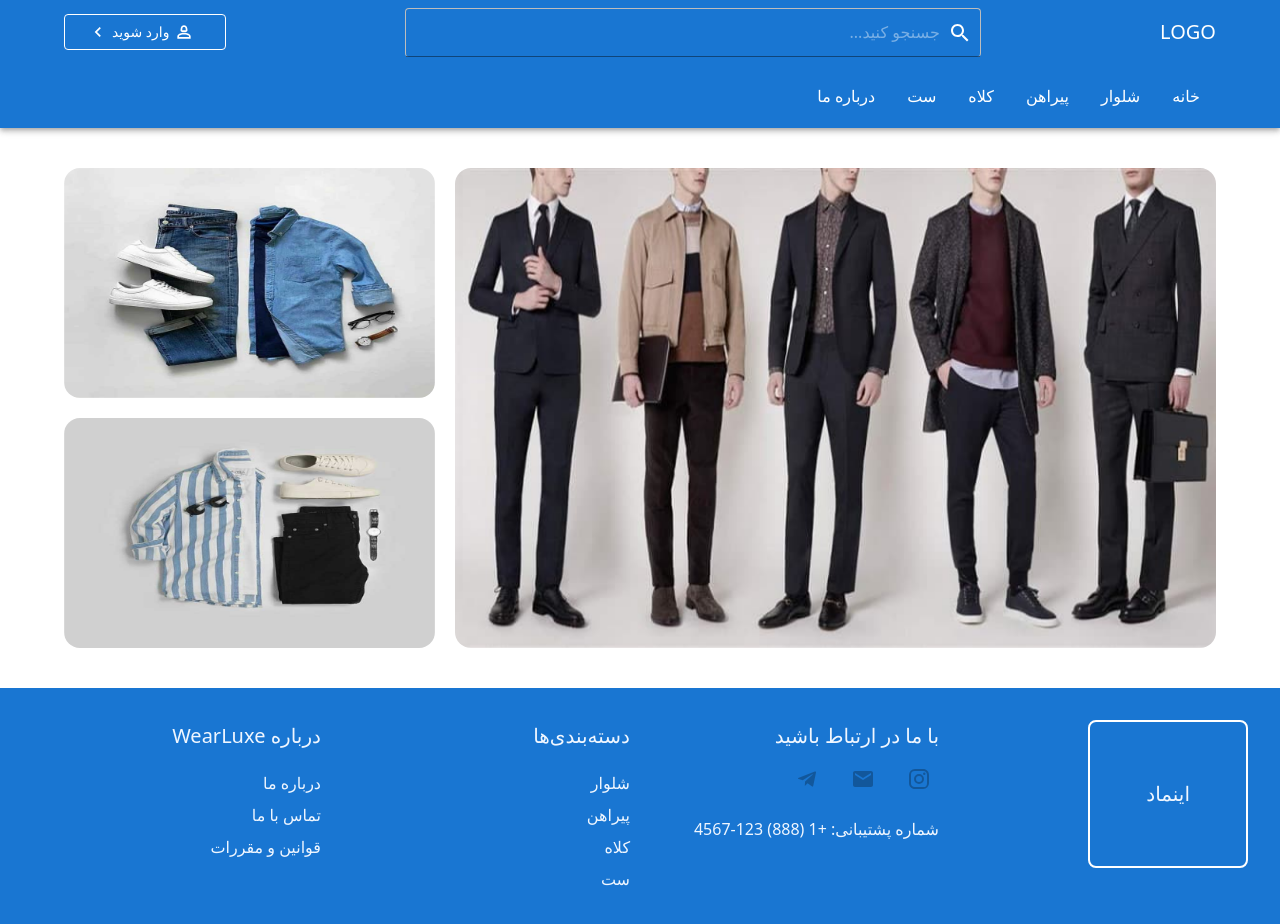
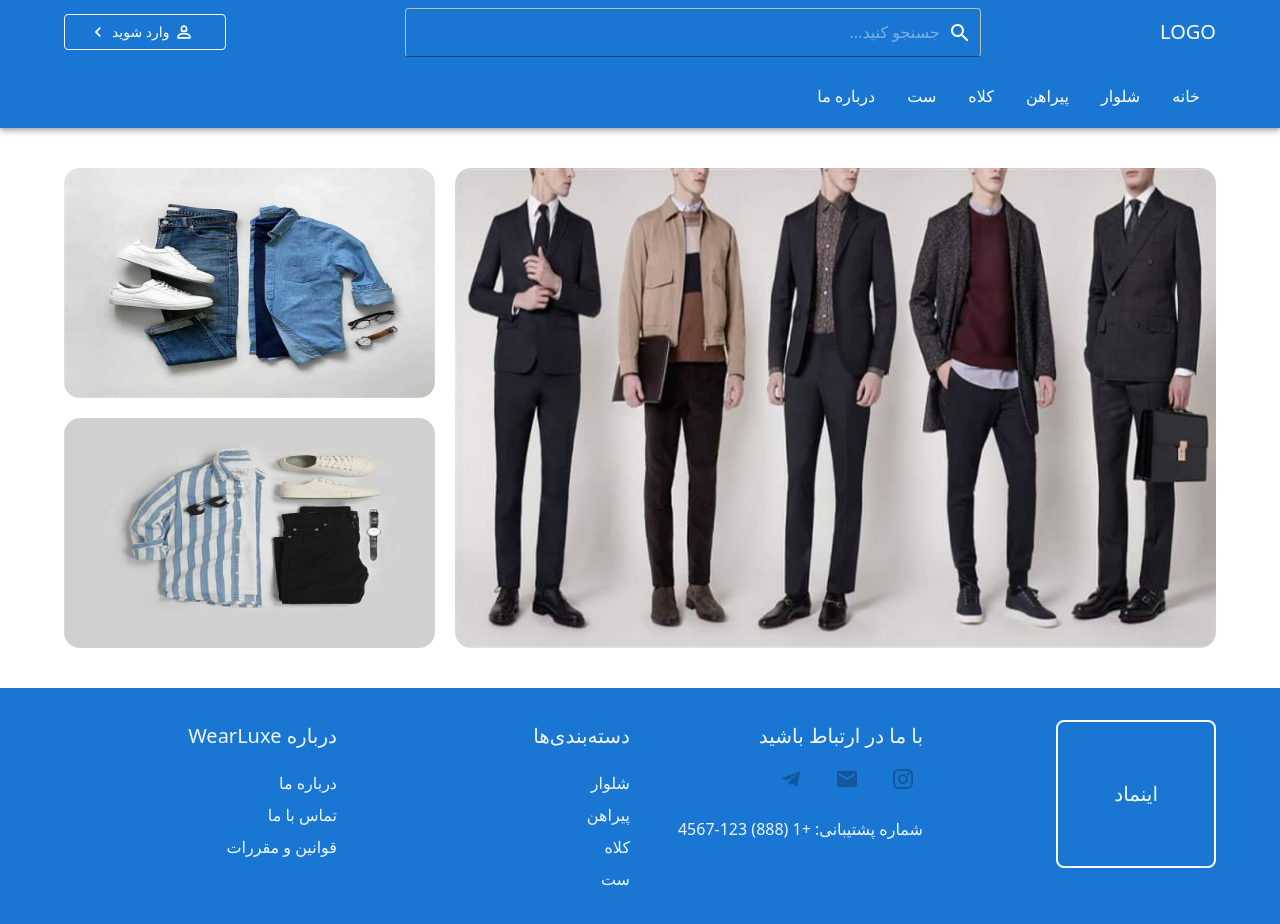
Before and after one commit to mehrdadj2005/WearLuxe, a Next.js app: page / in a window 1280 px wide. Shown: the top 924 px of the page. Built offline with nearby package versions, Linux system fonts and the light colour scheme; what @mui/material-nextjs would draw is missing.

Commit message:
refactor: replace div with Container in Footer component for better layout structure

```diff
--- a/src/components/footer.tsx
+++ b/src/components/footer.tsx
@@ -1,12 +1,12 @@
 import { categories } from "@/config/category";
 import { Email, Instagram, Telegram } from "@mui/icons-material";
-import { Box, Grid, IconButton, List, ListItem, ListItemText, Typography } from "@mui/material";
+import { Box, Container, Grid, IconButton, List, ListItem, ListItemText, Typography } from "@mui/material";
 import Link from "next/link";
 
 function Footer() {
     return (
-        <Box component="footer" sx={{ bgcolor: "primary.main", p: 4 }}>
-            <div className="grid sm:grid-cols-2 lg:grid-cols-4 gap-5 text-primary-50">
+        <Box component="footer" sx={{ bgcolor: "primary.main", py: 4 }}>
+            <Container className="grid sm:grid-cols-2 lg:grid-cols-4 gap-5 text-primary-50">
                 <div>
                     <Typography variant="h6" sx={{ border: "2px solid AppWorkspace", borderRadius: 2, width: "fit-content", padding: 7 }}>اینماد</Typography>
                 </div>
@@ -67,7 +67,7 @@ function Footer() {
                         </ListItem>
                     </List>
                 </div>
-            </div>
+            </Container>
         </Box >
     );
 }
```
